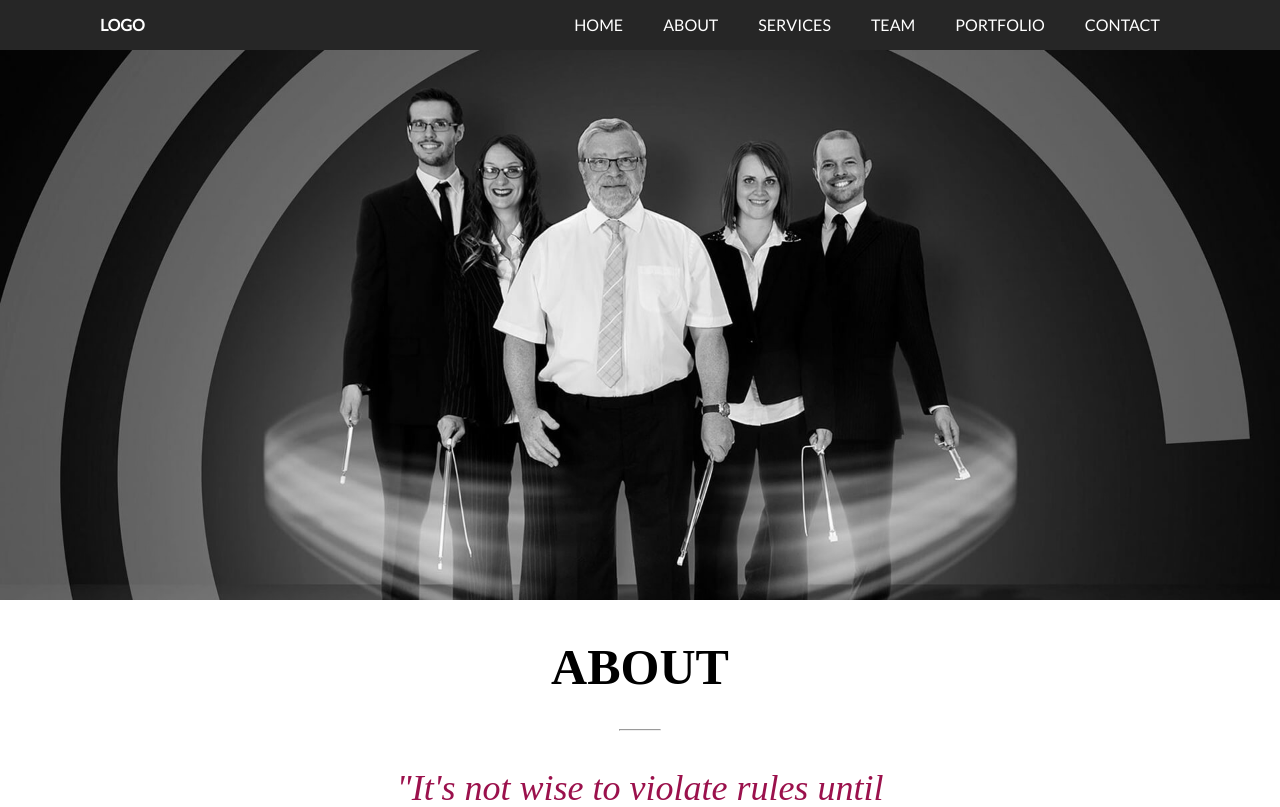
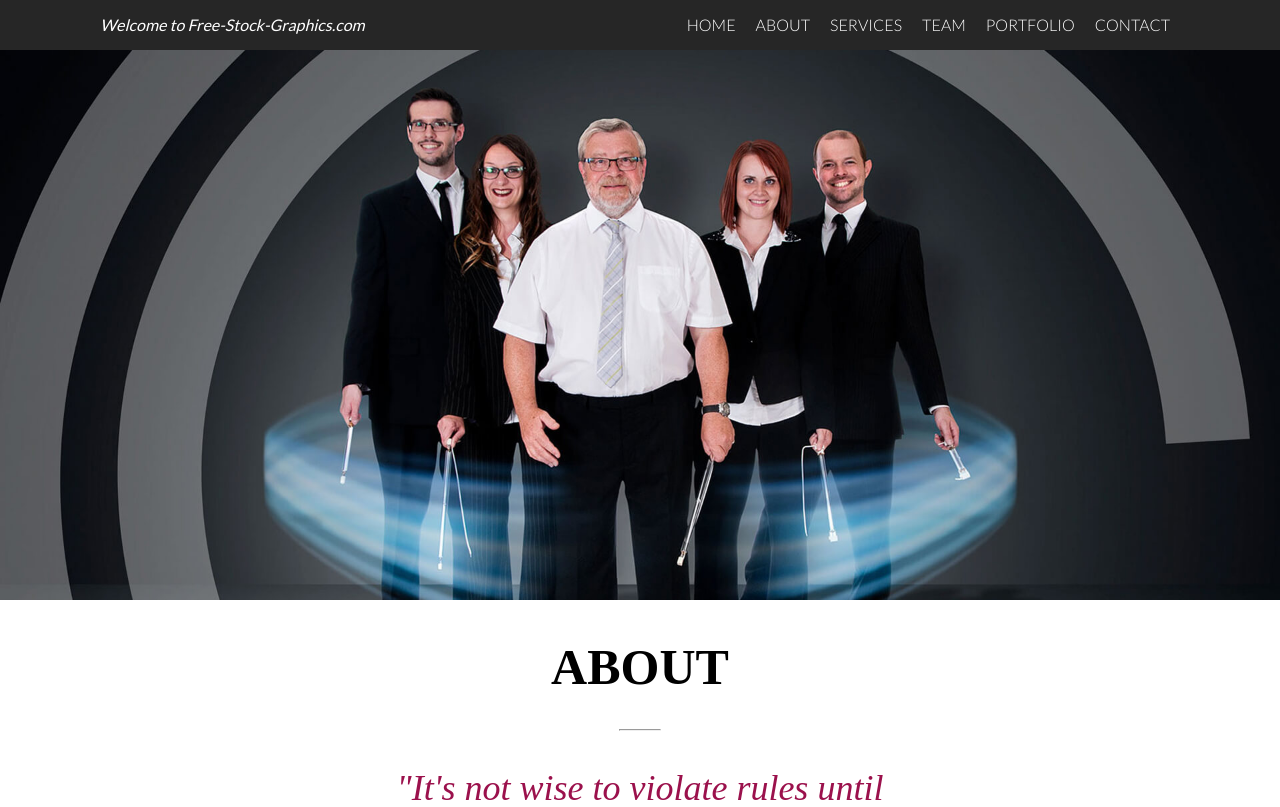
Before and after one commit to nitaq/WebE_Project, a PHP site: page /about.html in a window 1280 px wide. Shown: the top 807 px of the page. Run offline with PHP 8.4, Linux system fonts and the light colour scheme.

Commit message:
Navbar - about.html

```diff
--- a/about.html
+++ b/about.html
@@ -2,13 +2,13 @@
 	<head>
 		<title>Sleek Business - About Us</title>
 		<link rel="stylesheet" href="css/style.css">
-		<link href="https://fonts.googleapis.com/css?family=Lato&display=swap" rel="stylesheet">
+		<link href="https://fonts.googleapis.com/css?family=Lato:300,400&display=swap" rel="stylesheet">
 		<link href="https://stackpath.bootstrapcdn.com/font-awesome/4.7.0/css/font-awesome.min.css" rel="stylesheet">
 	</head>
 	<body>
 		<!-- Header -->
 		<header>
-			<div class="logo">LOGO</div>
+			<div class="logo"><i>Welcome to Free-Stock-Graphics.com</i></div>
 			<nav>
 				<ul>
 					<li><a href="index.html">Home</a></li>
--- a/css/style.css
+++ b/css/style.css
@@ -4,6 +4,12 @@ body
 {
 	margin: 0;
 	padding: 0;
+}
+
+.first_section img
+{
+	width: 100%;
+	margin-top: 50px;
 }
 
 header
@@ -16,6 +22,7 @@ header
 	width: 100%;
 	box-sizing: border-box;
 	font-family: 'Lato';
+
 }
 
 header .logo
@@ -24,7 +31,7 @@ header .logo
 	height: 50px;
 	line-height: 50px;
 	float: left;
-	font-weight: bold;
+	font-weight: 400;
 }
 
 header nav
@@ -48,10 +55,11 @@ header nav ul li a
 {
 	height: 50px;
 	line-height: 50px;
-	padding: 0 20px;
+	padding: 0 10px;
 	color: #fff;
 	text-decoration: none;
 	text-transform: uppercase;
+	font-weight: 300;
 	display: block;
 }
 
@@ -71,7 +79,7 @@ header nav ul li a:hover
 	display: none;
 }
 
-@media (max-width: 991px)
+@media (max-width: 1024px)
 {
 	header
 	{
@@ -108,15 +116,6 @@ header nav ul li a:hover
 
 
 
-
-
-
-/*body
-{
-	padding: 0;
-	margin: 0;
-	background-color: #fff;
-}*/
 
 .container
 {
@@ -240,19 +239,6 @@ footer
 
 
 /* ABOUT US page*/
-
-.first_section
-{
-	margin-top: 50px;
-}
-
-.first_section img
-{
-	-webkit-filter: grayscale(100%); /* Safari 6.0 - 9.0 */
-  	filter: grayscale(100%);
-	max-width: 100%;
-  	height: auto;
-}
 
 .second_section hr
 {
--- a/index.html
+++ b/index.html
@@ -3,13 +3,14 @@
 	<head>
 		<title>Sleek Business</title>
 		<link rel="stylesheet" href="css/style.css">
+		<link href="https://fonts.googleapis.com/css?family=Lato:300,400&display=swap" rel="stylesheet">
 		<link href="https://stackpath.bootstrapcdn.com/font-awesome/4.7.0/css/font-awesome.min.css" rel="stylesheet">
 	</head>
 
 	<body>
 		<!-- Header -->
 		<header>
-			<div class="logo">LOGO</div>
+			<div class="logo"><i>Welcome to Free-Stock-Graphics.com</i></div>
 			<nav>
 				<ul>
 					<li><a href="#">Home</a></li>
```
